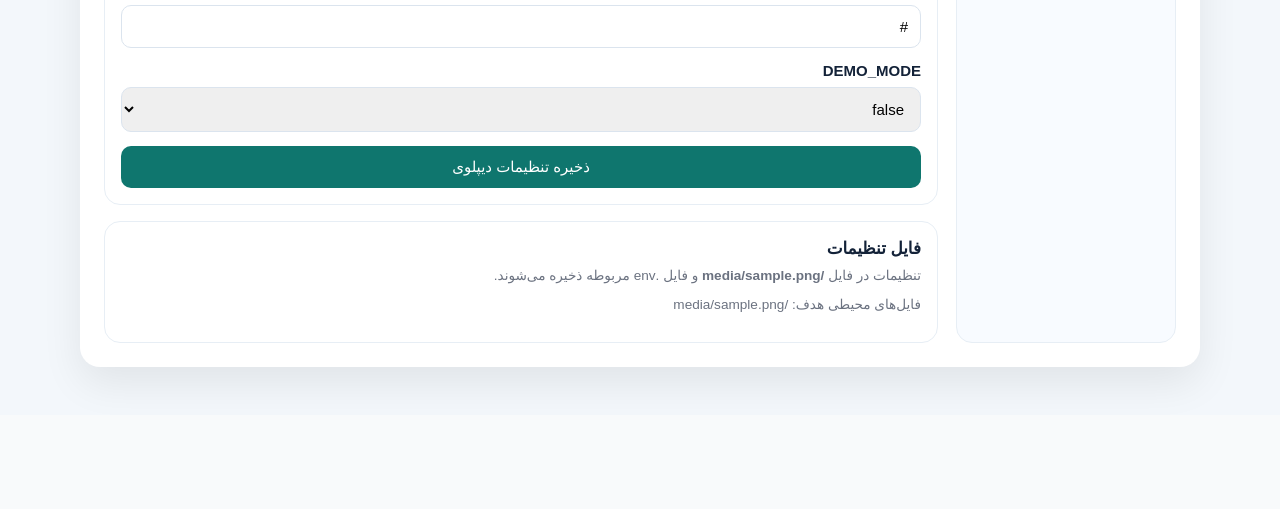
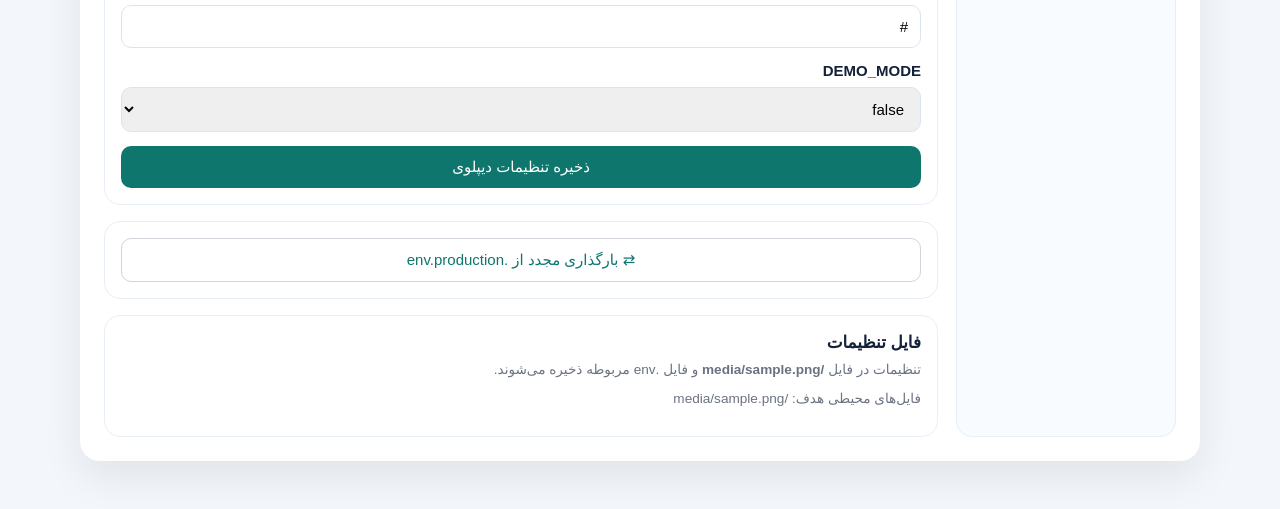
Before and after one commit to negarkamranian/qeimatyar, a FastAPI app: template app/templates/admin/settings.html in a window 1280 px wide. Shown: the part 667-1176 px from the top of the page. Before the commit the page ends 1055 px from the top, so only its background shows below. Run offline with FastAPI, Linux system fonts and the light colour scheme; the template is opened without the code that fills it: most values are stand-ins (such as "Sample title", 1, 10 or a date in 2020).

Commit message:
feat(admin): add settings refresh functionality and production env support
Implement a mechanism to reload environment variables from the production
`.env` file directly from the admin dashboard.

- Add `admin_refresh_settings` endpoint to reload configuration.
- Update admin settings UI with success/error toasts for refresh actions.
- Add `ENV_FILE_PRODUCTION` variable to production environment and example.
- Mount `.env.production` as a read-write volume in Docker Compose.
- Introduce `ghost-button` style for secondary administrative actions.

```diff
--- a/app/main.py
+++ b/app/main.py
@@ -204,6 +204,10 @@ def admin_settings_page(request: Request) -> HTMLResponse:
         context={
             **_admin_context(request, "settings"),
             "env_file_paths": [str(p) for p in _env_file_paths()],
+            "saved": bool(request.query_params.get("saved")),
+            "error": bool(request.query_params.get("error")),
+            "refreshed": bool(request.query_params.get("refreshed")),
+            "refresh_error": bool(request.query_params.get("refresh_error")),
         },
     )
 
@@ -244,6 +248,18 @@ def admin_update_settings(
         return response
     response = RedirectResponse("/admin/settings?saved=1", status_code=303)
     return response
+
+
+@app.post("/admin/settings/refresh")
+def admin_refresh_settings(request: Request) -> RedirectResponse:
+    if request is not None and not _admin_session(request):
+        raise HTTPException(401, "دسترسی مجاز نیست.")
+    try:
+        refresh_settings()
+    except Exception:
+        logger.exception("Settings refresh failed")
+        return RedirectResponse("/admin/settings?refresh_error=1", status_code=303)
+    return RedirectResponse("/admin/settings?refreshed=1", status_code=303)
 
 
 @app.post("/admin/notifications/clear")
--- a/app/templates/admin/base.html
+++ b/app/templates/admin/base.html
@@ -27,6 +27,8 @@
     input, select, button, textarea { font: inherit; padding: 12px; border-radius: 10px; border: 1px solid #dbe4ee; }
     button { background: #0f766e; color: white; border: none; cursor: pointer; }
     .danger-button { background: #b45309; }
+    .ghost-button { background: transparent; color: #0f766e; border: 1px solid #d1d5db; border-radius: 10px; padding: 12px; font: inherit; cursor: pointer; }
+    .ghost-button:hover { background: #f3f4f6; }
     .table-wrap { overflow-x: auto; }
     table { width: 100%; border-collapse: collapse; font-size: .95rem; }
     th, td { padding: 10px 8px; border-bottom: 1px solid #e7eef5; text-align: right; }
--- a/app/templates/admin/settings.html
+++ b/app/templates/admin/settings.html
@@ -3,11 +3,17 @@
 {% block content %}
 <h1>تنظیمات و دیپلوی سایت</h1>
 <p class="hint">متغیرهای اصلی محیطی، فایل تنظیمات و مسیرهای استقرار در این بخش قابل اصلاح‌اند.</p>
-{% if request.query_params.get("saved") %}
+{% if saved %}
 <div class="toast success">تنظیمات با موفقیت ذخیره شد.</div>
 {% endif %}
-{% if request.query_params.get("error") %}
+{% if error %}
 <div class="toast error">خطا در ذخیره تنظیمات. لطفاً دوباره تلاش کنید.</div>
+{% endif %}
+{% if refreshed %}
+<div class="toast success">تنظیمات از .env.production بازخوانی شد.</div>
+{% endif %}
+{% if refresh_error %}
+<div class="toast error">خطا در بازخوانی تنظیمات.</div>
 {% endif %}
 <div class="card">
   <form method="post" action="/admin/settings">
@@ -53,6 +59,11 @@
   </form>
 </div>
 <div class="card">
+  <form method="post" action="/admin/settings/refresh">
+    <button type="submit" class="ghost-button">⇄ بارگذاری مجدد از .env.production</button>
+  </form>
+</div>
+<div class="card">
   <h2>فایل تنظیمات</h2>
   <p class="subtle">تنظیمات در فایل <strong>{{ admin_settings_file }}</strong> و فایل .env مربوطه ذخیره می‌شوند.</p>
   {% if env_file_paths %}
--- a/compose.production.yml
+++ b/compose.production.yml
@@ -5,8 +5,11 @@ services:
     restart: unless-stopped
     env_file:
       - .env.production
+    environment:
+      ENV_FILE_PRODUCTION: .env.production
     volumes:
       - app_data:/app/data
+      - ./.env.production:/app/.env.production:rw
     expose:
       - "8000"
     healthcheck:
```
Also changed, not shown: 1 other file.
